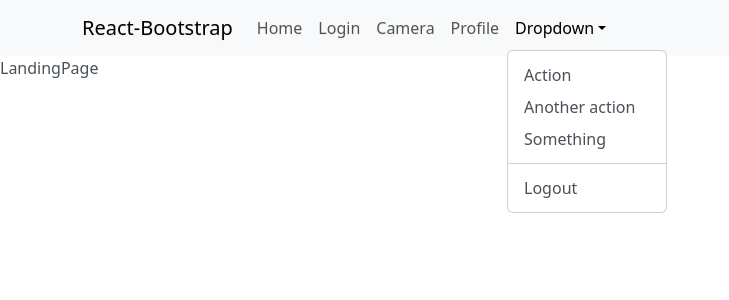
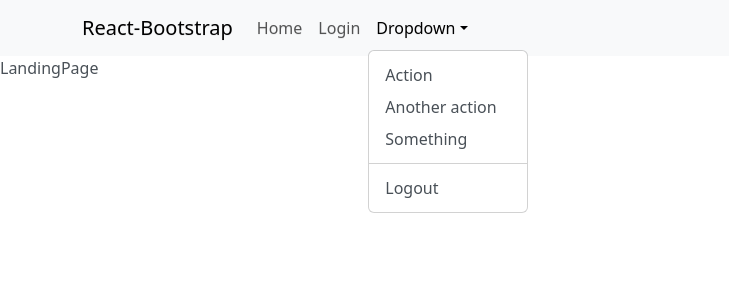
Before and after one commit to johnmartinroque/InsideOut, a React (Create React App) app in the folder main/: page /landingpage in a window 1280 px wide. Both pictures are taken after a click on the button "Dropdown". Shown: the top 300 px of the page, without its empty margins (0-729 px from the left). Built offline with nearby package versions, Linux system fonts and the light colour scheme; no server answers.

Commit message:
header guest

```diff
--- a/main/src/App.js
+++ b/main/src/App.js
@@ -9,12 +9,46 @@ import VideoFeed from "./screens/VideoFeed";
 import Profile from "./screens/Profile";
 import LandingPage from "./screens/LandingPage";
 import ProtectedRoute from "./components/ProtectedRoute";
+import { useEffect, useState } from "react";
+import HeaderGuest from "./components/HeaderGuest";
+import { onAuthStateChanged } from "firebase/auth";
+import { auth } from "./firebase";
 
 function App() {
+  const [user, setUser] = useState(null);
+  const [loading, setLoading] = useState(true);
+
+  useEffect(() => {
+    // Listen to Firebase auth state
+    const unsubscribe = onAuthStateChanged(auth, (firebaseUser) => {
+      if (firebaseUser) {
+        // Save token if needed
+        firebaseUser.getIdToken().then((token) => {
+          const userData = {
+            email: firebaseUser.email,
+            token,
+          };
+          localStorage.setItem("user", JSON.stringify(userData));
+          setUser(userData);
+        });
+      } else {
+        localStorage.removeItem("user");
+        setUser(null);
+      }
+      setLoading(false);
+    });
+
+    return () => unsubscribe();
+  }, []);
+
+  if (loading) {
+    return <p>Loading...</p>; // optional spinner while checking auth
+  }
+
   return (
     <div>
       <Router>
-        <Header />
+        {user ? <Header /> : <HeaderGuest />}
         <Routes>
           {/* Public Routes */}
           <Route path="/landingpage" element={<LandingPage />} />
--- /dev/null
+++ b/main/src/components/HeaderGuest.jsx
@@ -0,0 +1,40 @@
+import Container from "react-bootstrap/Container";
+import Nav from "react-bootstrap/Nav";
+import Navbar from "react-bootstrap/Navbar";
+import NavDropdown from "react-bootstrap/NavDropdown";
+import { Link, useNavigate } from "react-router-dom";
+function HeaderGuest() {
+  return (
+    <div>
+      <Navbar expand="lg" className="bg-body-tertiary">
+        <Container>
+          <Navbar.Brand href="#home">React-Bootstrap</Navbar.Brand>
+          <Navbar.Toggle aria-controls="basic-navbar-nav" />
+          <Navbar.Collapse id="basic-navbar-nav">
+            <Nav className="me-auto">
+              <Nav.Link as={Link} to="/">
+                Home
+              </Nav.Link>
+              <Nav.Link as={Link} to="/login">
+                Login
+              </Nav.Link>
+              <NavDropdown title="Dropdown" id="basic-nav-dropdown">
+                <NavDropdown.Item href="#action/3.1">Action</NavDropdown.Item>
+                <NavDropdown.Item href="#action/3.2">
+                  Another action
+                </NavDropdown.Item>
+                <NavDropdown.Item href="#action/3.3">
+                  Something
+                </NavDropdown.Item>
+                <NavDropdown.Divider />
+                <NavDropdown.Item>Logout</NavDropdown.Item>
+              </NavDropdown>
+            </Nav>
+          </Navbar.Collapse>
+        </Container>
+      </Navbar>
+    </div>
+  );
+}
+
+export default HeaderGuest;
```
